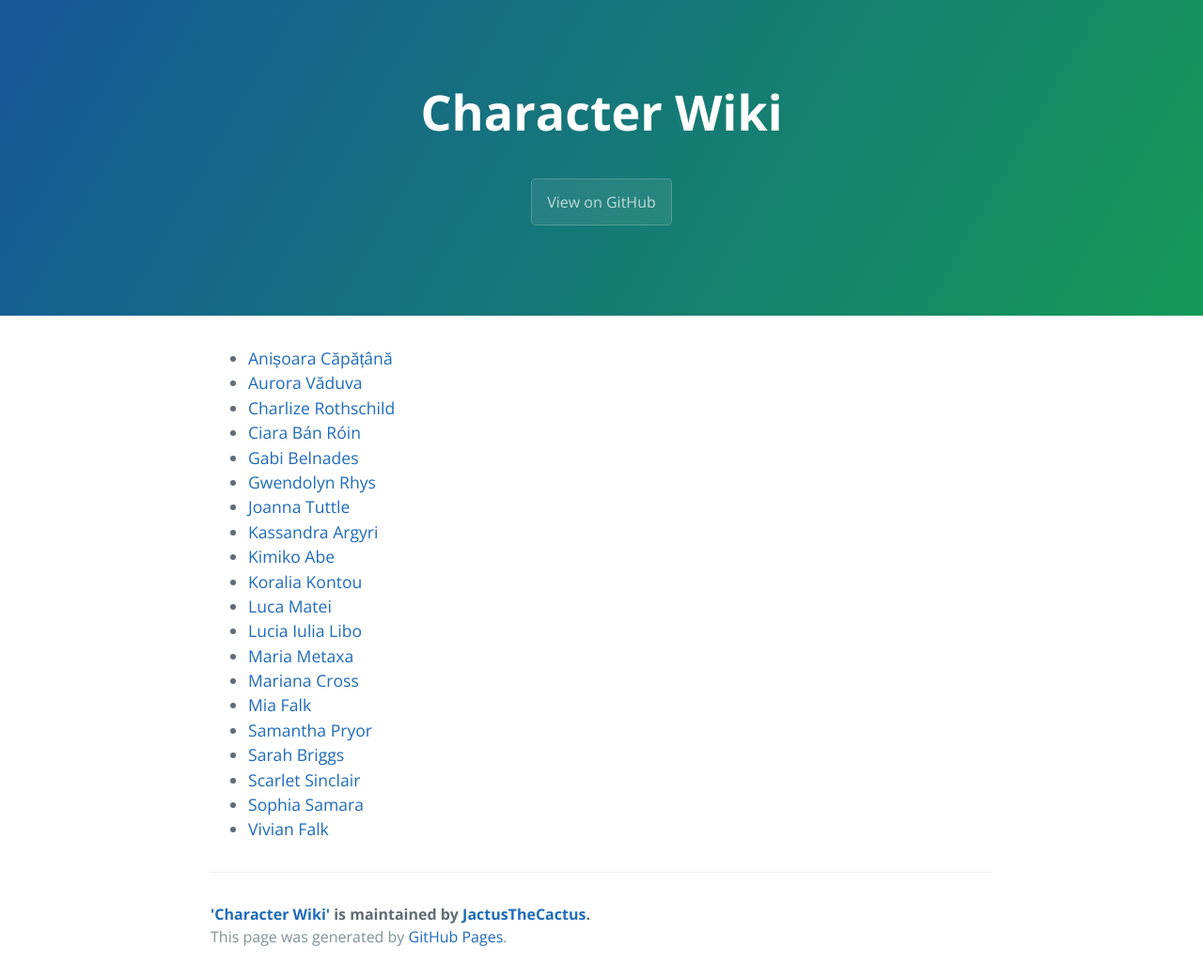
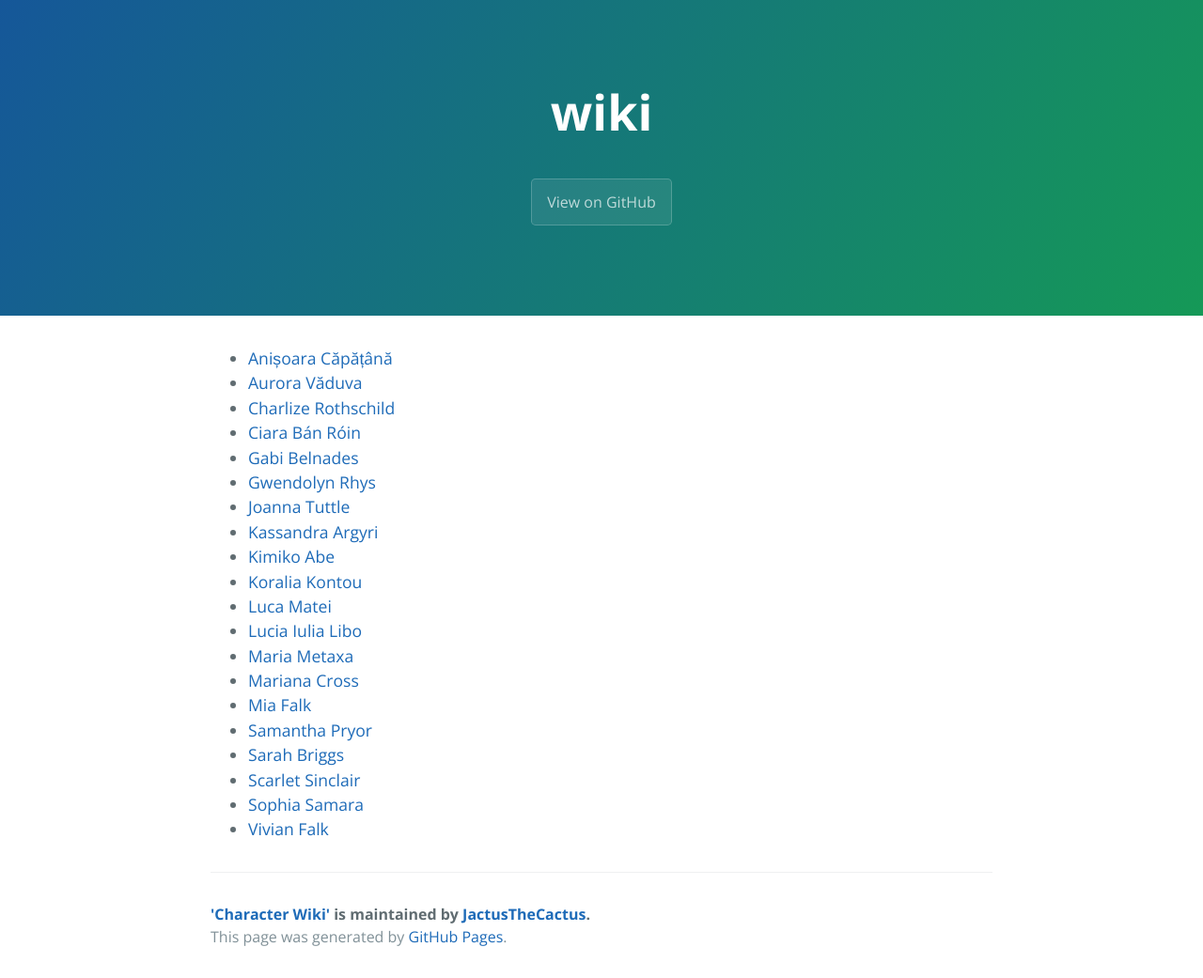
Before and after one commit to JactusTheCactus/wiki, a Jekyll site: the page built from characters.md, in a window 1280 px wide. Shown: the whole page at 94% size. Built offline with Jekyll 4.4.1, drawn with Linux system fonts in a browser that asks for light colours.

Commit message:
Update _config.yaml

```diff
--- a/_config.yaml
+++ b/_config.yaml
@@ -1,3 +1,2 @@
 theme: jekyll-theme-cayman
-title: Character Wiki
 repository: Character Wiki
```
